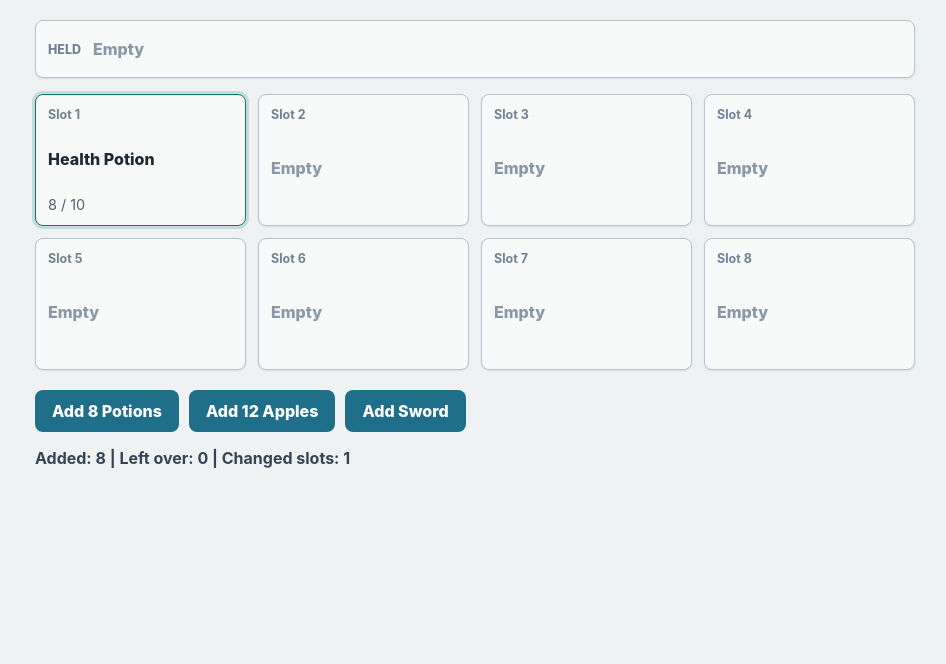
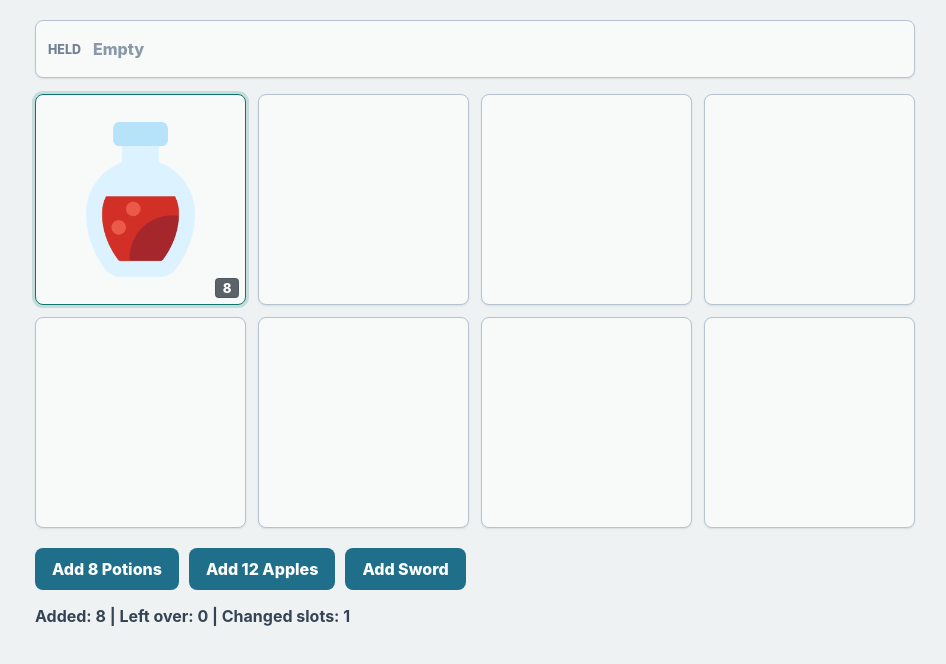
Before and after one commit to bslininger/codex-test, a website built with Vite: page inventory/index.html in a window 1280 px wide. Both pictures are taken after a click on the button "Add 8 Potions". Shown: the part 92-756 px from the top of the page, without its empty margins (165-1111 px from the left). Built offline with nearby package versions, Linux system fonts and the light colour scheme.

Commit message:
Item sprites and new display for slots

```diff
--- a/inventory/src/inventoryPage.ts
+++ b/inventory/src/inventoryPage.ts
@@ -43,6 +43,24 @@ function getElement<T extends HTMLElement>(selector: string): T {
     return element;
 }
 
+function getSpritePath(itemId: string): string {
+    return `/sprites/${itemId}.png`;
+}
+
+function createItemSprite(itemId: string): HTMLImageElement {
+    const imageElement = document.createElement("img");
+    imageElement.className = "item-sprite";
+    imageElement.src = getSpritePath(itemId);
+    imageElement.alt = "";
+
+    imageElement.addEventListener("error", () => {
+        imageElement.src = "/sprites/placeholder.png";
+        imageElement.classList.add("is-placeholder");
+    });
+
+    return imageElement;
+}
+
 function renderInventory(inventoryToRender: Inventory): void {
     elements.slotGrid.replaceChildren(
         ...inventoryToRender.slots.map((slot, index) => {
@@ -57,27 +75,26 @@ function renderInventory(inventoryToRender: Inventory): void {
             slotElement.setAttribute("role", "button");
             slotElement.setAttribute("aria-label", `Slot ${index + 1}`);
 
-            const indexElement = document.createElement("div");
-            indexElement.className = "slot-index";
-            indexElement.textContent = `Slot ${index + 1}`;
-
-            const nameElement = document.createElement("div");
-            nameElement.className = "slot-name";
-
-            const metaElement = document.createElement("div");
-            metaElement.className = "slot-meta";
-
             if (!slot) {
                 slotElement.classList.add("is-empty");
-                nameElement.textContent = "Empty";
-                metaElement.textContent = "";
             } else {
                 const itemDefinition = ITEM_DEFINITIONS[slot.itemId];
-                nameElement.textContent = itemDefinition?.name ?? slot.itemId;
-                metaElement.textContent = `${slot.quantity} / ${itemDefinition?.maxStackSize ?? "?"}`;
+                const imageElement = createItemSprite(slot.itemId);
+                slotElement.setAttribute(
+                    "aria-label",
+                    `Slot ${index + 1}: ${itemDefinition?.name ?? slot.itemId}, quantity ${slot.quantity}`,
+                );
+
+                slotElement.append(imageElement);
+
+                if (slot.quantity > 1) {
+                    const quantityElement = document.createElement("div");
+                    quantityElement.className = "slot-quantity";
+                    quantityElement.textContent = String(slot.quantity);
+                    slotElement.append(quantityElement);
+                }
             }
 
-            slotElement.append(indexElement, nameElement, metaElement);
             slotElement.addEventListener("click", (event) => handleSlotClick(event, index));
             slotElement.addEventListener("keydown", (event) => {
                 if (event.key === "Enter" || event.key === " ") {
@@ -111,8 +128,11 @@ function renderHeldSlot(heldSlotToRender: HeldSlot): void {
         metaElement.textContent = "";
     } else {
         const itemDefinition = ITEM_DEFINITIONS[heldSlotToRender.entry.itemId];
+        const imageElement = createItemSprite(heldSlotToRender.entry.itemId);
+
         nameElement.textContent = itemDefinition?.name ?? heldSlotToRender.entry.itemId;
         metaElement.textContent = `Quantity: ${heldSlotToRender.entry.quantity}`;
+        elements.heldSlot.append(imageElement);
     }
 
     elements.heldSlot.append(labelElement, nameElement, metaElement);
--- a/inventory/src/styles.css
+++ b/inventory/src/styles.css
@@ -66,7 +66,7 @@ h1 {
 
 .held-slot {
     display: grid;
-    grid-template-columns: auto 1fr auto;
+    grid-template-columns: auto 48px 1fr auto;
     gap: 12px;
     align-items: center;
     min-height: 58px;
@@ -102,10 +102,12 @@ h1 {
 }
 
 .slot {
+    position: relative;
     display: grid;
-    grid-template-rows: auto 1fr auto;
-    min-height: 132px;
-    padding: 12px;
+    place-items: center;
+    aspect-ratio: 1;
+    min-height: 0;
+    padding: 8px;
 }
 
 .slot.is-changed {
@@ -118,26 +120,39 @@ h1 {
     outline-offset: 3px;
 }
 
-.slot-index {
-    color: #718096;
-    font-size: 0.78rem;
-    font-weight: 700;
+.item-sprite {
+    display: block;
+    object-fit: contain;
 }
 
-.slot-name {
-    align-self: center;
-    color: #1f2933;
-    font-weight: 800;
+.slot .item-sprite {
+    width: 80%;
+    height: 80%;
 }
 
-.slot-meta {
-    color: #52616f;
-    font-size: 0.9rem;
+.held-slot .item-sprite {
+    width: min(72px, 80%);
+    height: min(72px, 80%);
 }
 
-.slot.is-empty .slot-name,
-.slot.is-empty .slot-meta {
-    color: #8b98a8;
+.item-sprite.is-placeholder {
+    filter: blur(2px) grayscale(1) opacity(0.7);
+}
+
+.slot-quantity {
+    position: absolute;
+    right: 6px;
+    bottom: 6px;
+    min-width: 24px;
+    padding: 2px 6px;
+    border: 1px solid rgb(31 41 51 / 20%);
+    border-radius: 4px;
+    color: #ffffff;
+    background: rgb(31 41 51 / 72%);
+    font-size: 0.82rem;
+    font-weight: 800;
+    line-height: 1.1;
+    text-align: center;
 }
 
 .control-panel {
```
Also changed, not shown: inventory/public/sprites/apple.png (added), inventory/public/sprites/health-potion.png (added), inventory/public/sprites/placeholder.png (added), inventory/public/sprites/sword.png (added).
